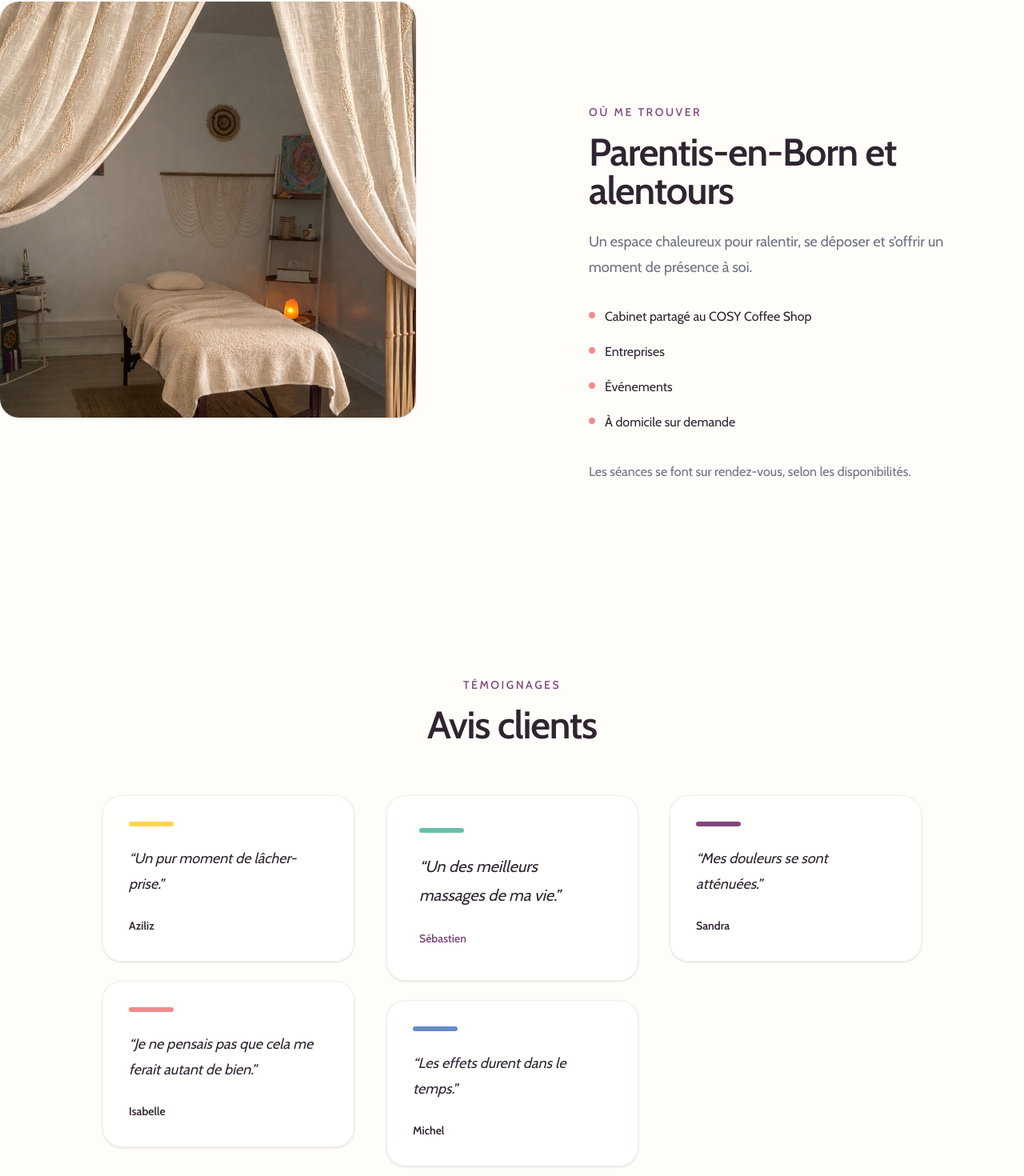
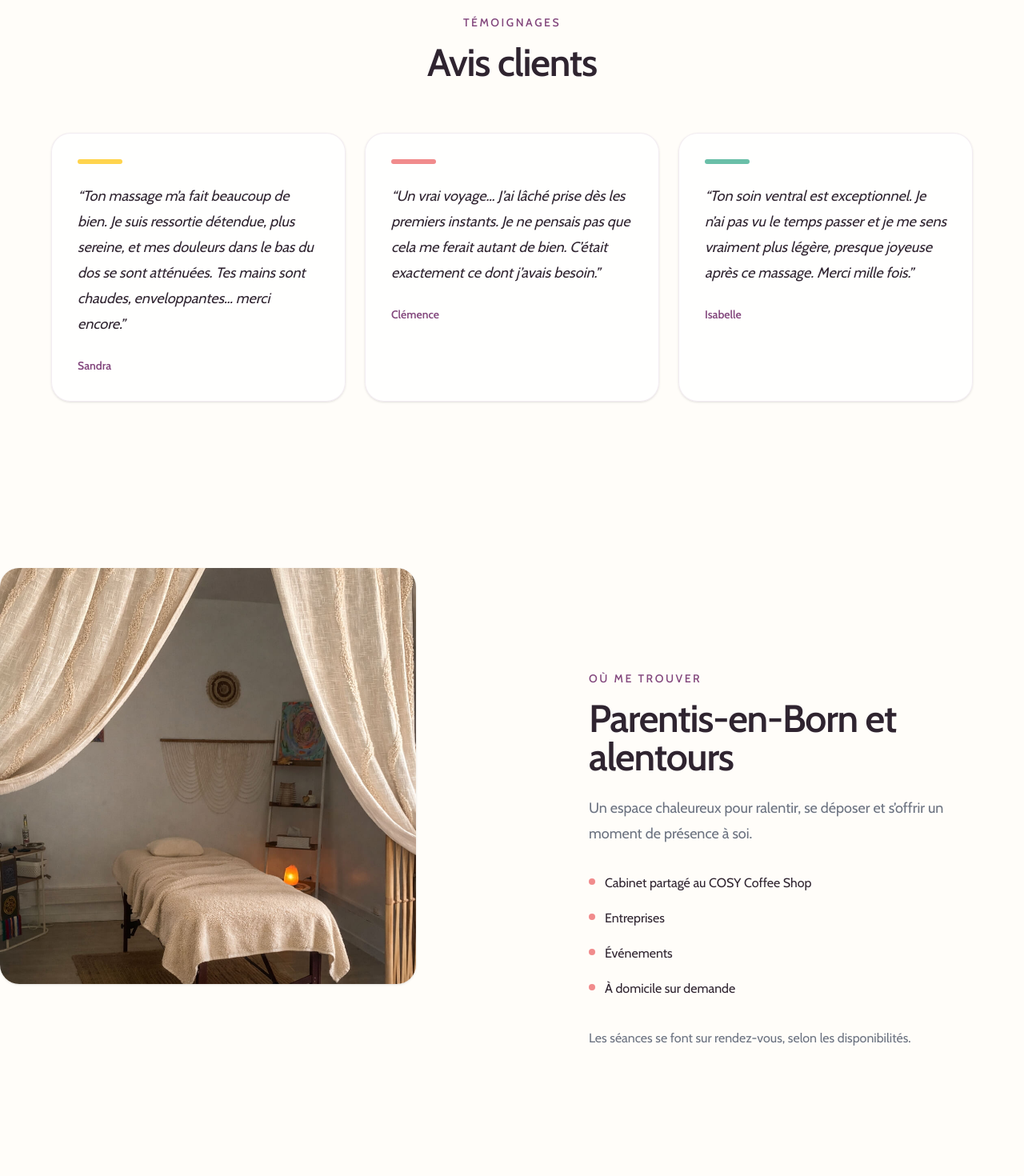
Before and after one commit to sgautier-dev/amamassageyoga, a Next.js app: page / in a window 1280 px wide. Shown: the part 3750-5220 px from the top of the page at 80% size. Built offline with nearby package versions, Linux system fonts and the light colour scheme.

Commit message:
testimonials modified

```diff
--- a/src/app/page.tsx
+++ b/src/app/page.tsx
@@ -15,8 +15,8 @@ export default function HomePage() {
 			<Services />
 			<FeaturedService />
 			<ForWho />
+			<Testimonials />
 			<Location />
-			<Testimonials />
 			<Contact />
 		</main>
 	)
--- a/src/components/Testimonials.tsx
+++ b/src/components/Testimonials.tsx
@@ -2,38 +2,26 @@ import Reveal from "@/components/reveal"
 
 const testimonials = [
 	{
-		quote: "Un pur moment de lâcher-prise.",
-		author: "Aziliz",
+		quote:
+			"Ton massage m’a fait beaucoup de bien. Je suis ressortie détendue, plus sereine, et mes douleurs dans le bas du dos se sont atténuées. Tes mains sont chaudes, enveloppantes… merci encore.",
+		author: "Sandra",
 		accent: "bg-ama-yellow",
-		featured: false,
 	},
 	{
-		quote: "Je ne pensais pas que cela me ferait autant de bien.",
-		author: "Isabelle",
+		quote:
+			"Un vrai voyage… J’ai lâché prise dès les premiers instants. Je ne pensais pas que cela me ferait autant de bien. C’était exactement ce dont j’avais besoin.",
+		author: "Clémence",
 		accent: "bg-ama-pink",
-		featured: false,
 	},
 	{
-		quote: "Un des meilleurs massages de ma vie.",
-		author: "Sébastien",
+		quote:
+			"Ton soin ventral est exceptionnel. Je n’ai pas vu le temps passer et je me sens vraiment plus légère, presque joyeuse après ce massage. Merci mille fois.",
+		author: "Isabelle",
 		accent: "bg-ama-green",
-		featured: true,
-	},
-	{
-		quote: "Les effets durent dans le temps.",
-		author: "Michel",
-		accent: "bg-ama-blue",
-		featured: false,
-	},
-	{
-		quote: "Mes douleurs se sont atténuées.",
-		author: "Sandra",
-		accent: "bg-ama-purple",
-		featured: false,
 	},
 ]
 
-const cardDelays = ["none", "sm", "md", "lg", "none"] as const
+const cardDelays = ["none", "sm", "md"] as const
 
 export default function Testimonials() {
 	return (
@@ -56,43 +44,23 @@ export default function Testimonials() {
 					</h2>
 				</Reveal>
 
-				<div className="mx-auto mt-14 flow-root max-w-5xl sm:mt-16">
-					<div className="-mt-6 sm:-mx-3 sm:columns-2 sm:text-[0] lg:columns-3">
+				<div className="mx-auto mt-14 grid max-w-6xl grid-cols-1 gap-6 sm:mt-16 lg:grid-cols-3">
 					{testimonials.map((testimonial, index) => (
 						<Reveal
 							key={testimonial.author + testimonial.quote}
 							delay={cardDelays[index]}
-								className={`pt-6 sm:inline-block sm:w-full sm:px-3 ${
-									testimonial.featured ? "lg:break-before-column" : ""
-								}`}
 						>
-								<figure
-									className={`rounded-3xl border border-ama-purple/10 bg-white/85 shadow-sm ${
-										testimonial.featured ? "p-8 sm:p-10" : "p-8"
-									}`}
-								>
+							<figure className="h-full rounded-3xl border border-ama-purple/10 bg-white/85 p-8 shadow-sm">
 								<div
 									className={`h-1.5 w-14 rounded-full ${testimonial.accent}`}
 								/>
 
-									<blockquote
-										className={`mt-6 text-foreground italic ${
-											testimonial.featured
-												? "text-xl leading-9"
-												: "text-lg leading-8"
-										}`}
-									>
+								<blockquote className="mt-6 text-base leading-8 text-foreground italic sm:text-lg">
 									<p>“{testimonial.quote}”</p>
 								</blockquote>
 
 								<figcaption className="mt-6 text-sm leading-6">
-										<span
-											className={
-												testimonial.featured
-													? "font-semibold text-ama-purple"
-													: "font-semibold text-foreground"
-											}
-										>
+									<span className="font-semibold text-ama-purple">
 										{testimonial.author}
 									</span>
 								</figcaption>
@@ -101,7 +69,6 @@ export default function Testimonials() {
 					))}
 				</div>
 			</div>
-			</div>
 		</section>
 	)
 }
```
Lines whose indentation alone changed are shown as unchanged.
